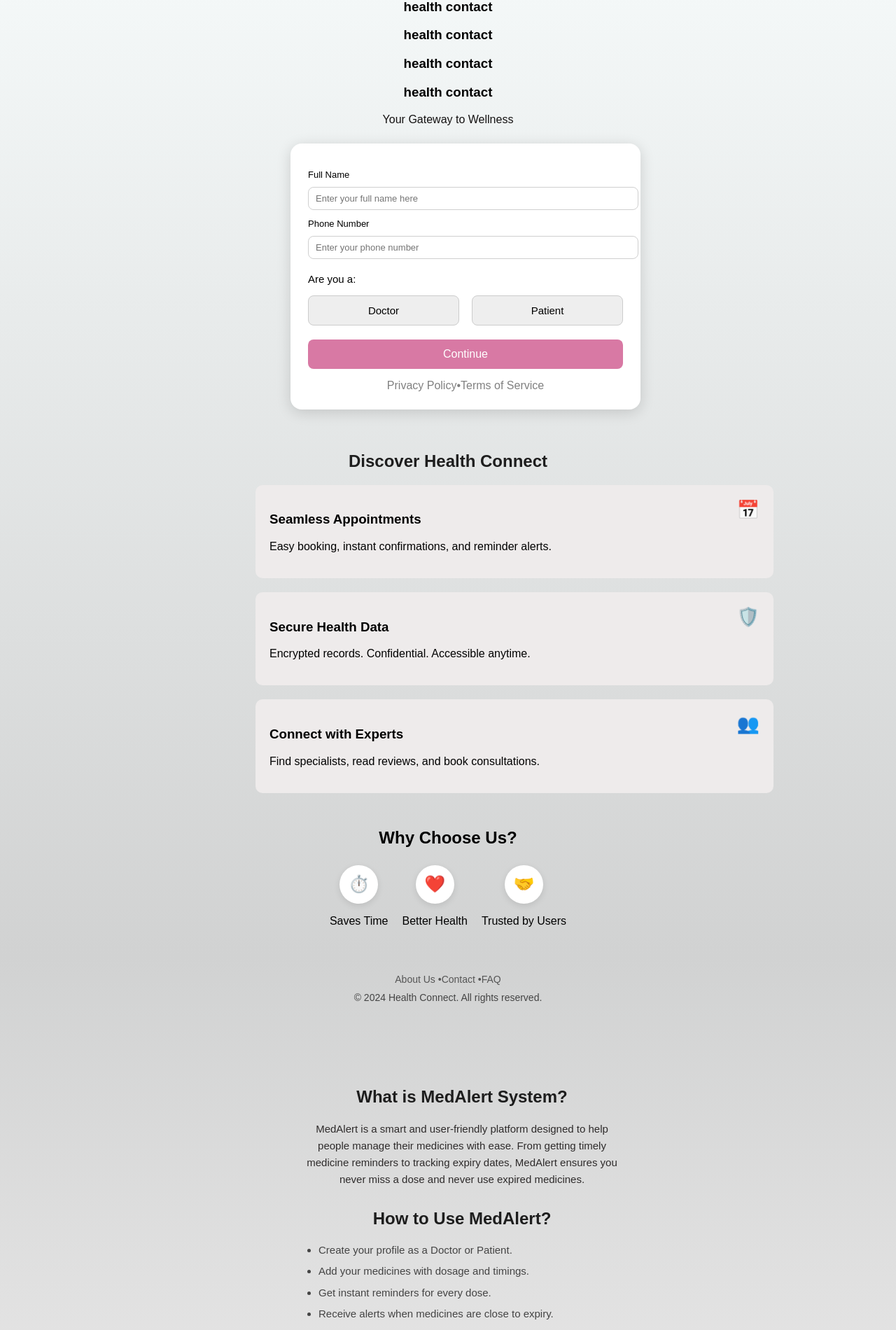
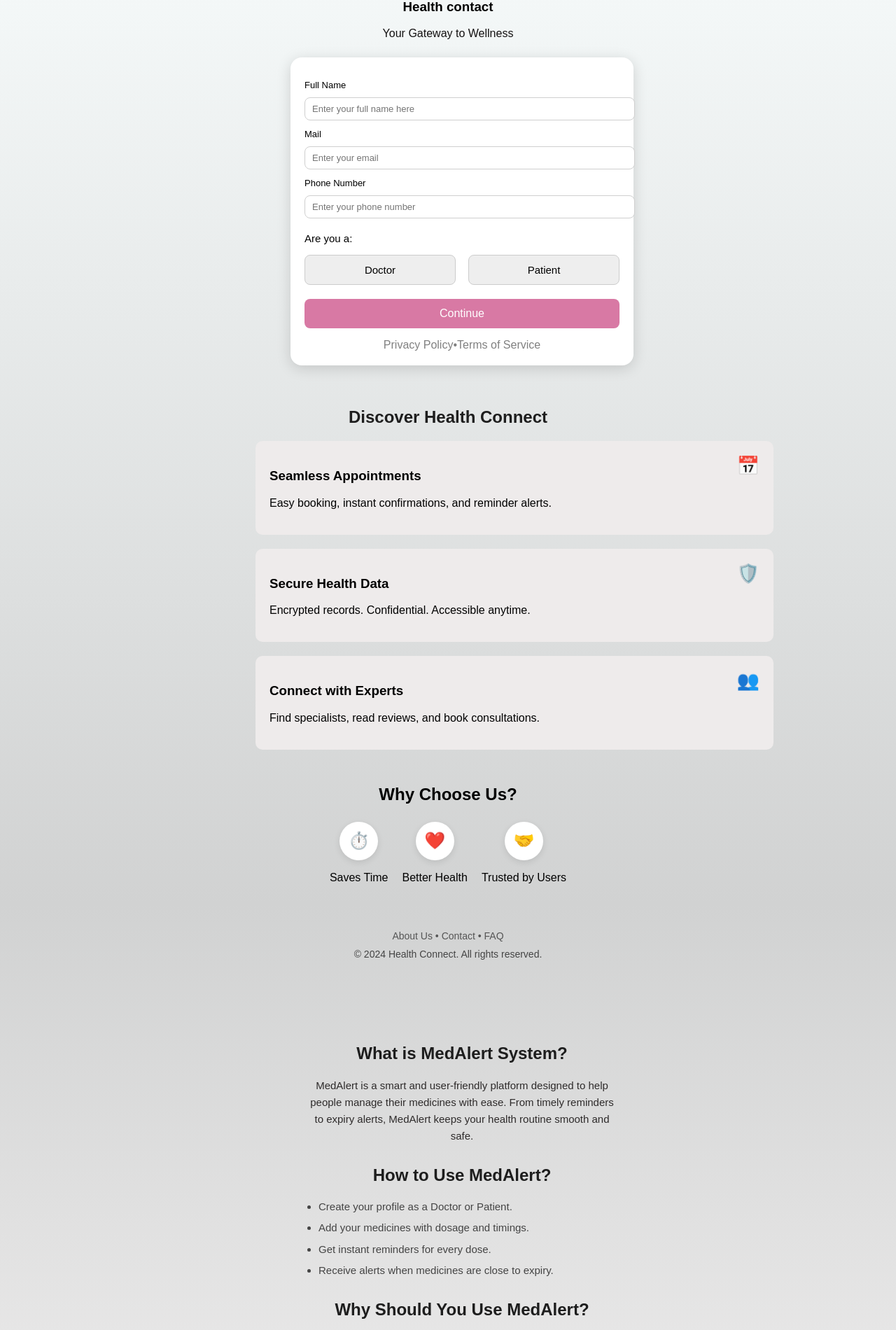
Before and after one commit to surajpaswan-123/medalertsystem, a React (Create React App) app: page / in a window 1280 px wide. Shown: the part 20-1920 px from the top of the page at 70% size. Built offline with nearby package versions, Linux system fonts and the light colour scheme.

Commit message:
some logic update

```diff
--- a/src/App.css
+++ b/src/App.css
@@ -29,9 +29,11 @@ body {
 .card {
   background: white;
   width: 100%;
-  padding: 25px;
+  padding: 20px;
+  padding-left: 20px;
   border-radius: 16px;
   box-shadow: 0px 4px 20px rgba(0,0,0,0.15);
+
 }
 
 .form-group {
--- a/src/App.js
+++ b/src/App.js
@@ -3,62 +3,125 @@ import { useNavigate } from "react-router-dom";
 import { useState } from "react";
 
 function App() {
-   const [a, b] = useState('');
+  const [a, b] = useState("");
   const navigate = useNavigate();
 
-  const handleCountinue = () => {
+  // INPUT STATES
+  const [name, setName] = useState("");
+  const [email, setEmail] = useState("");
+  const [phone, setPhone] = useState("");
 
-    if (!a) {
-      alert("Please select Patient or Doctor");
+  // VALIDATION FUNCTIONS
+  function isValidName(name) {
+    const regex = /^[A-Za-z ]{3,}$/; // letters + space, min 3 chars
+    return regex.test(name);
+  }
+
+  function isValidPhone(phone) {
+    const regex = /^[6-9]\d{9}$/; // Indian 10-digit mobile only
+    return regex.test(phone);
+  }
+
+  function isValidEmail(email) {
+    const regex = /^[^\s@]+@[^\s@]+\.(com|in|net|org)$/i;
+    return regex.test(email);
+  }
+
+  // FINAL CONTINUE BUTTON HANDLER
+  const handleContinue = () => {
+    // NAME CHECK
+    if (!isValidName(name)) {
+      alert("Please enter a valid full name (min 3 letters, only alphabets).");
       return;
     }
 
-    if (a === 'Patient') {
-      navigate('/Patient');
-    } else if (a === 'Doctor') {
-      navigate('/Doctor');
+    // EMAIL CHECK
+    if (!isValidEmail(email)) {
+      alert("Please enter a valid email (example: abc@gmail.com)");
+      return;
+    }
+
+    // PHONE CHECK
+    if (!isValidPhone(phone)) {
+      alert("Please enter a valid 10-digit Indian phone number.");
+      return;
+    }
+
+    // ROLE CHECK
+    if (!a) {
+      alert("Please select whether you are a Doctor or Patient.");
+      return;
+    }
+
+    // NAVIGATE BASED ON ROLE
+    if (a === "Patient") {
+      navigate("/Patient");
+    } else if (a === "Doctor") {
+      navigate("/Doctor");
     }
   };
 
-  return(
+  return (
     <div className="container">
       {/* Header */}
       <div className="header">
-        <h3>health contact</h3>
-        <h3>health contact</h3>
-        <h3>health contact</h3>
-        <h3>health contact</h3>
+        <h3>Health contact</h3>
         <p>Your Gateway to Wellness</p>
       </div>
+
       {/* Form Card */}
       <div className="card">
         <div className="form-group">
           <label>Full Name</label>
-          <input type="text" placeholder="Enter your full name here" />
+          <input
+            type="text"
+            placeholder="Enter your full name here"
+            value={name}
+            onChange={(e) => setName(e.target.value)}
+          />
+        </div>
+
+        <div className="form-group">
+          <label>Mail</label>
+          <input
+            type="email"
+            placeholder="Enter your email"
+            value={email}
+            onChange={(e) => setEmail(e.target.value)}
+          />
         </div>
 
         <div className="form-group">
           <label>Phone Number</label>
-          <input type="text" placeholder="Enter your phone number" />
+          <input
+            type="text"
+            placeholder="Enter your phone number"
+            value={phone}
+            onChange={(e) => setPhone(e.target.value)}
+          />
         </div>
+
         <p className="role-text">Are you a:</p>
         <div className="role-buttons">
           <button
-  className={`role-btn doctor ${a === 'Doctor' ? 'active' : ''}`}
-  onClick={() => b('Doctor')}
+            className={`role-btn doctor ${a === "Doctor" ? "active" : ""}`}
+            onClick={() => b("Doctor")}
           >
             Doctor
           </button>
 
           <button
-  className={`role-btn patient ${a === 'Patient' ? 'active' : ''}`}
-  onClick={() => b('Patient')}
+            className={`role-btn patient ${a === "Patient" ? "active" : ""}`}
+            onClick={() => b("Patient")}
           >
             Patient
           </button>
+        </div>
 
-        </div>
-        <button className="continue-btn" onClick={handleCountinue}>Continue</button>
+        <button className="continue-btn" onClick={handleContinue}>
+          Continue
+        </button>
+
         <div className="footer-links">
           <a href="#">Privacy Policy</a>
           <span>•</span>
@@ -66,7 +129,7 @@ function App() {
         </div>
       </div>
 
-      {/* --- Discover Section --- */}
+      {/* Discover Section */}
       <h2 className="discover-title">Discover Health Connect</h2>
 
       <div className="feature-card">
@@ -78,7 +141,7 @@ function App() {
       <div className="feature-card">
         <h3>Secure Health Data</h3>
         <p>Encrypted records. Confidential. Accessible anytime.</p>
-        <div className="icon">🛡️ </div>
+        <div className="icon">🛡️</div>
       </div>
 
       <div className="feature-card">
@@ -87,7 +150,7 @@ function App() {
         <div className="icon">👥</div>
       </div>
 
-      {/* --- Why Choose Us --- */}
+      {/* Why Choose Us */}
       <h2 className="choose-title">Why Choose Us?</h2>
 
       <div className="choose-container">
@@ -109,19 +172,16 @@ function App() {
 
       {/* Footer */}
       <footer className="footer">
-        <a href="#">About Us</a> •
-        <a href="#">Contact</a> •
-        <a href="#">FAQ</a>
+        <a href="#">About Us</a> • <a href="#">Contact</a> • <a href="#">FAQ</a>
         <p>© 2024 Health Connect. All rights reserved.</p>
       </footer>
 
       <div className="about-section">
-
         <h2>What is MedAlert System?</h2>
         <p>
-    MedAlert is a smart and user-friendly platform designed to help people manage
-    their medicines with ease. From getting timely medicine reminders to tracking
-    expiry dates, MedAlert ensures you never miss a dose and never use expired medicines.
+          MedAlert is a smart and user-friendly platform designed to help people
+          manage their medicines with ease. From timely reminders to expiry alerts,
+          MedAlert keeps your health routine smooth and safe.
         </p>
 
         <h2>How to Use MedAlert?</h2>
@@ -130,7 +190,6 @@ function App() {
           <li>Add your medicines with dosage and timings.</li>
           <li>Get instant reminders for every dose.</li>
           <li>Receive alerts when medicines are close to expiry.</li>
-    <li>Doctors can verify expiry dates using the scanner feature.</li>
         </ul>
 
         <h2>Why Should You Use MedAlert?</h2>
@@ -138,12 +197,9 @@ function App() {
           <li>Helps you take medicines on time.</li>
           <li>Prevents the use of expired medicines.</li>
           <li>Keeps all your health data organized.</li>
-    <li>Perfect for individuals, families & elderly users.</li>
-    <li>Designed to simplify daily health routines.</li>
+          <li>Ideal for individuals, families & elders.</li>
         </ul>
-
       </div>
-
     </div>
   );
 }
```
Lines whose indentation alone changed are shown as unchanged.
